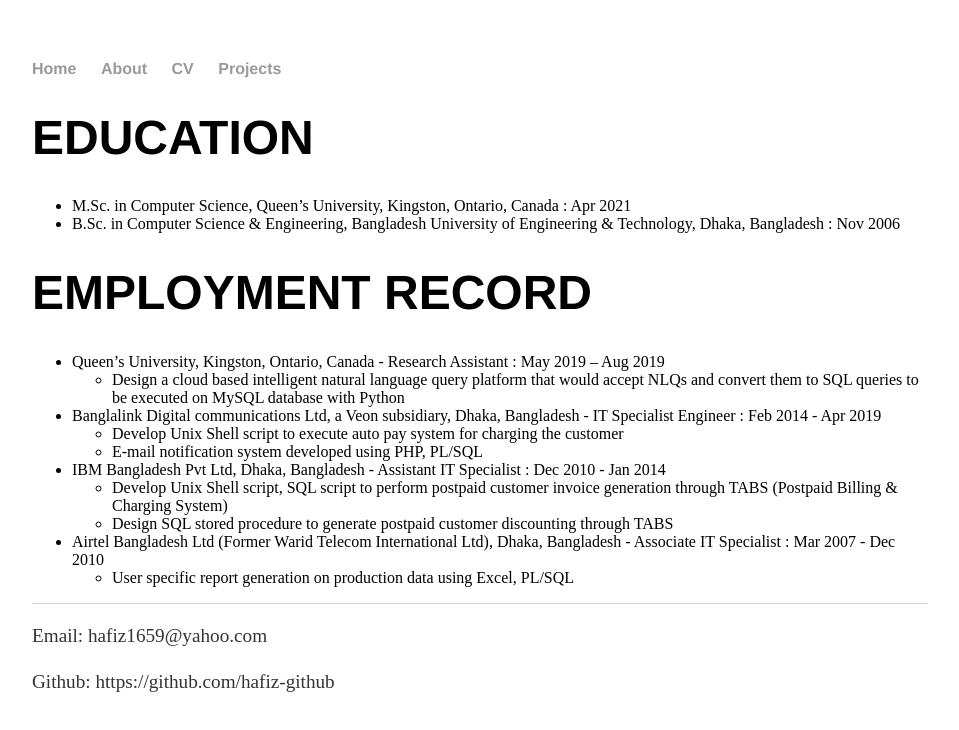
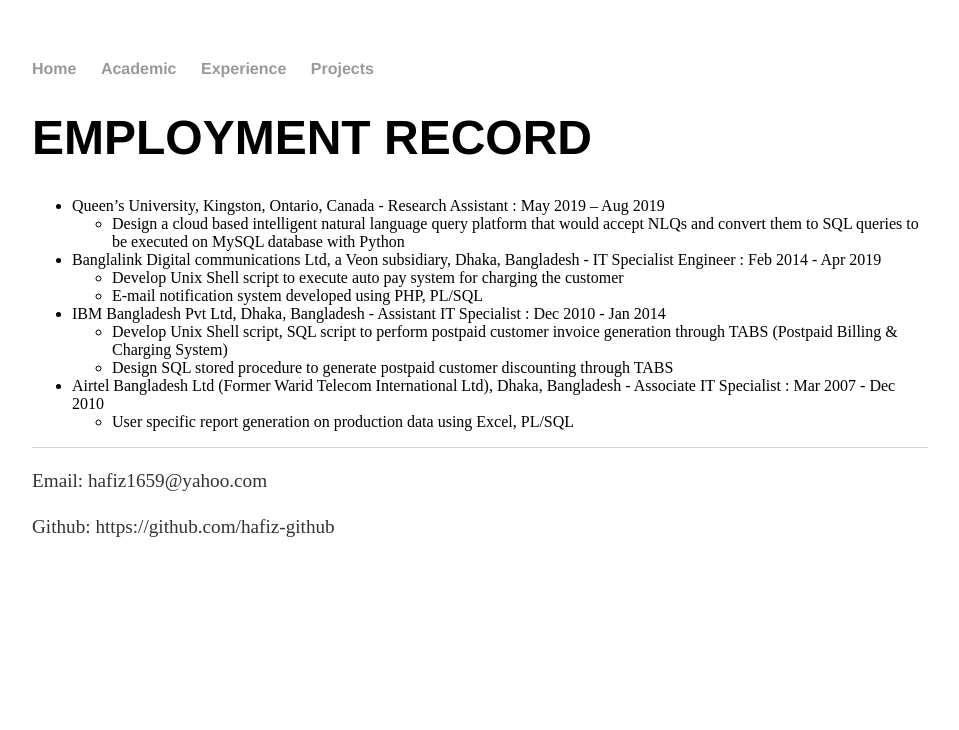
Before and after one commit to hafiz-github/hafiz-github.github.io, a plain HTML site: page cv.html in a window 1280 px wide. Shown: the whole page, without its empty margins (160-1119 px from the left). Drawn offline with Linux system fonts and the light colour scheme.

Commit message:
update page

```diff
--- a/cv.html
+++ b/cv.html
@@ -9,26 +9,12 @@
 		<nav>
     		<ul>
         		<li><a href="/">Home</a></li>
-	        	<li><a href="/about.html">About</a></li>
-        		<li><a href="/cv.html">CV</a></li>
+	        	<li><a href="/about.html">Academic</a></li>
+        		<li><a href="/cv.html">Experience</a></li>
         		<li><a href="/projects.html">Projects</a></li>
     		</ul>
 		</nav>
 		<div class="container">
-			<div class="blurb">
-        		<h1>EDUCATION</h1>
-				<p> <em></em>  <a href="/about"></a></p>
-    		</div><!-- /.blurb -->
-			<ul>
-				<li>
-					M.Sc. in Computer Science, Queen’s University, Kingston, Ontario, Canada : Apr 2021
-				</li>
-				<li>
-					B.Sc. in Computer Science & Engineering, Bangladesh University of Engineering & Technology,
-					Dhaka, Bangladesh : Nov 2006
-				</li>
-			</ul>
-
     		<div class="blurb">
         		<h1>EMPLOYMENT RECORD</h1>
 				<p> <em></em>  <a href="/about"></a></p>
```
Also changed, not shown: about.html (+5 -7 lines), index.html (+12 -1 lines), projects.html (+2 -2 lines).
